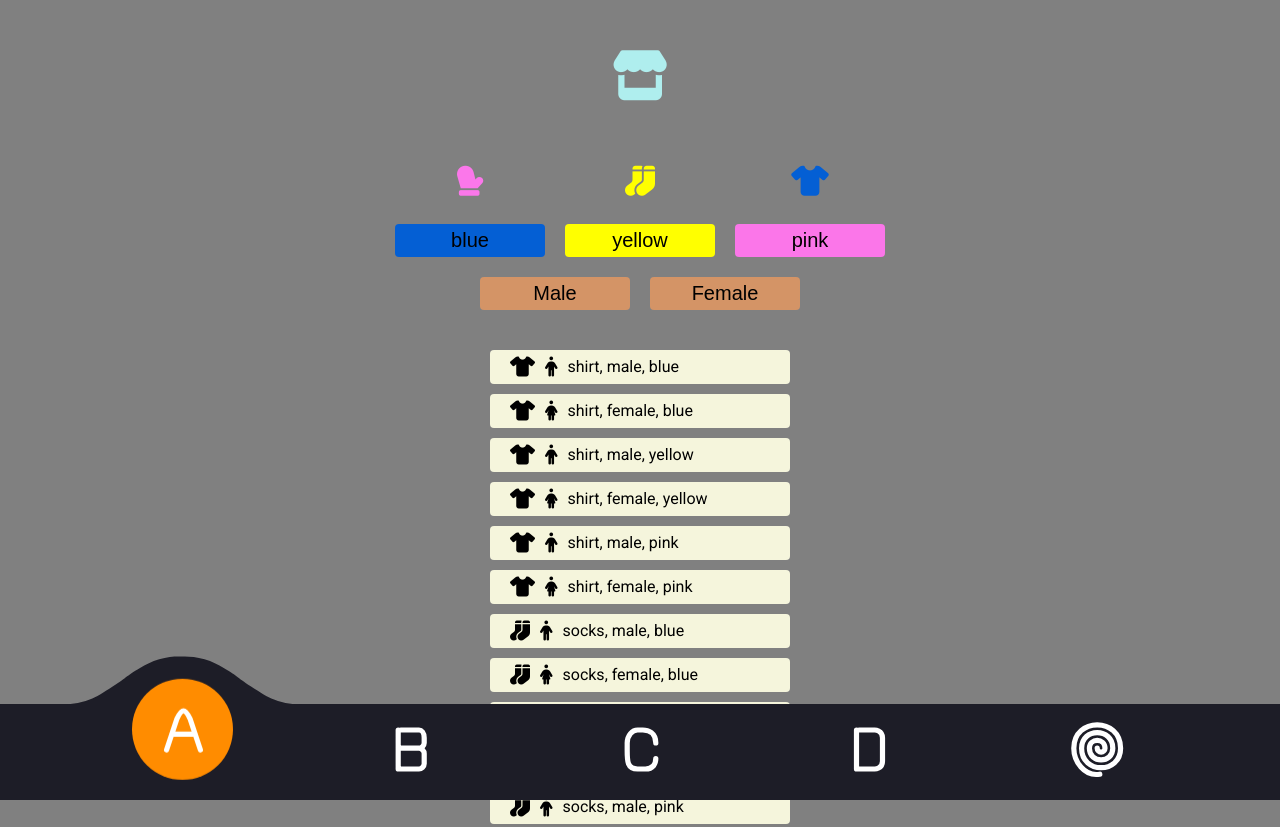
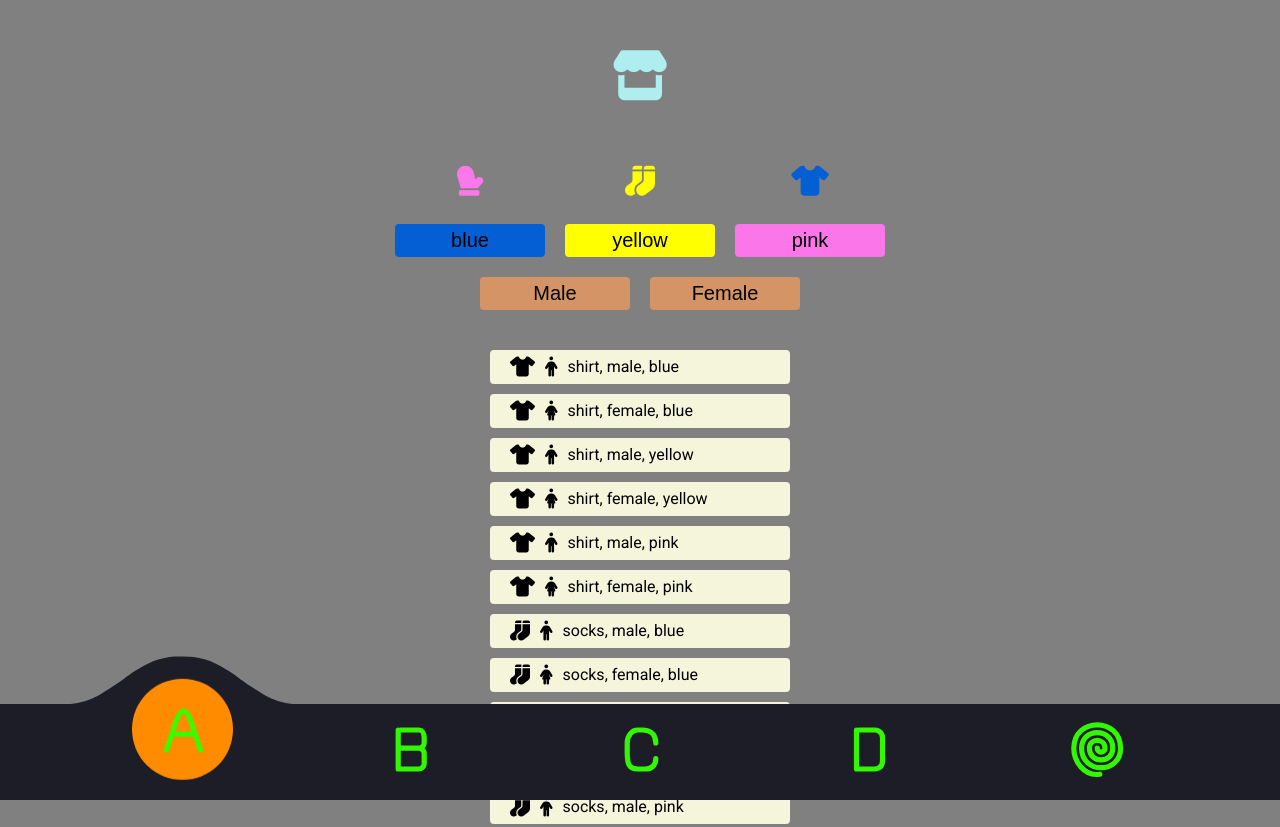
Before and after one commit to kkchae/JS_practice1, a website: page index.html in a window 1280 px wide. Shown: the top 827 px of the page. Drawn offline with Linux system fonts and the light colour scheme; a web font is replaced by a local one.

Commit message:
modify bottom menu icon color

```diff
--- a/style.css
+++ b/style.css
@@ -283,7 +283,7 @@ ul {
 .icon{
     width: 2.6em;
     height: 2.6em;
-    stroke: white;
+    stroke: #33ff00f6;
     fill: transparent;
     stroke-width: 1.5pt;
     stroke-miterlimit: 10;
```
